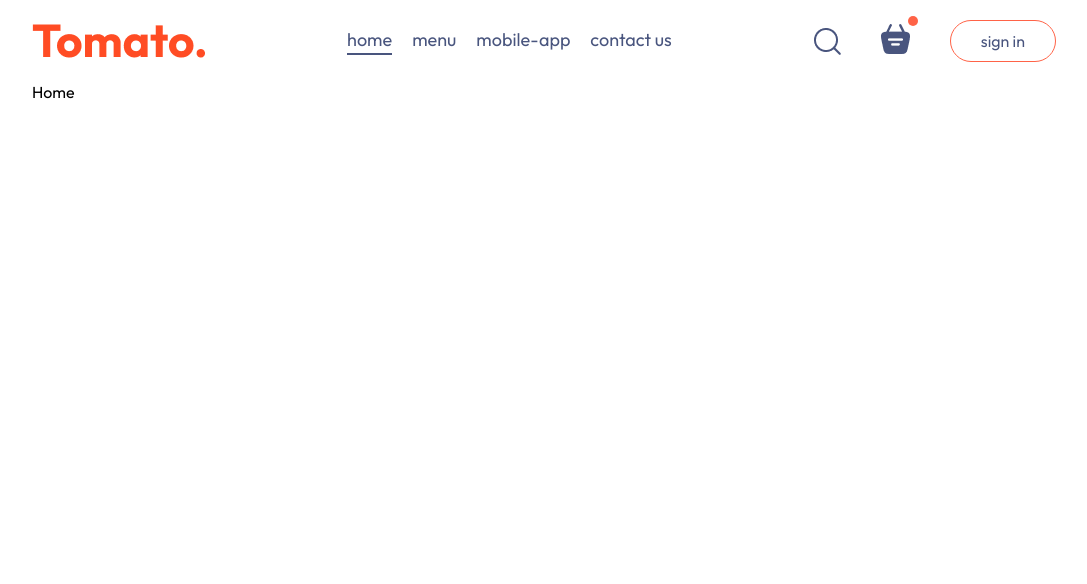
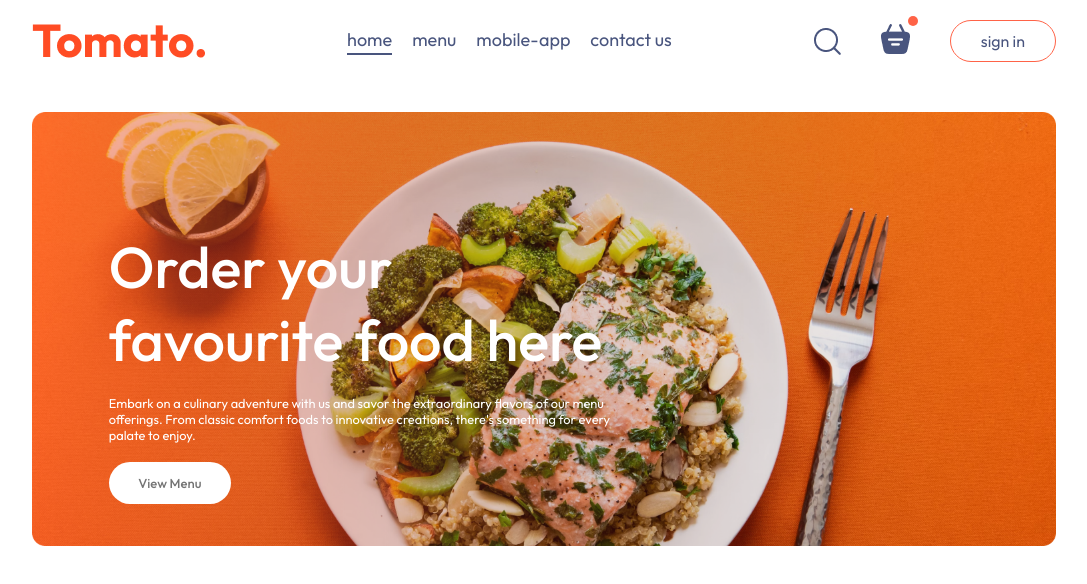
Before and after one commit to Amitadhikari52/Food-Delivery-App, a React (Vite) app in the folder frontend/: page / in a window 1280 px wide. Shown: the top 584 px of the page, without its empty margins (96-1183 px from the left). Built offline with nearby package versions, Linux system fonts and the light colour scheme.

Commit message:
Create website Header

```diff
--- /dev/null
+++ b/frontend/src/components/Header/Header.css
@@ -0,0 +1,42 @@
+.header{
+  height: 34vw;
+  margin: 30px auto;
+  background: url('/header_img.png') no-repeat;
+  background-size: contain;
+  position: relative;
+}
+
+.header-contents{
+  position :absolute;
+  display: flex;
+  flex-direction: column;
+  align-items: start;
+  gap: 1.5vw;
+  max-width: 50%;
+  bottom:10%;
+  left: 6vw;
+  animation: fadeIn 3s;
+
+}
+
+.header-contents h2{
+  font-weight: 500;
+  color: white;
+  font-size: max(4.5vw, 22px);
+}
+
+.header-contents p{
+  color: white;
+  font-size: 1vw;
+}
+
+.header-contents button{
+  border: none;
+  color: #747474;
+  font-weight: 500;
+  padding:1vw 2.3vw;
+  background-color: white;
+  font-size: max(1vw , 13px);
+  border-radius: 50px;
+
+}
--- /dev/null
+++ b/frontend/src/components/Header/Header.jsx
@@ -0,0 +1,16 @@
+import React from 'react';
+import './Header.css'
+
+const Header = () => {
+  return (
+    <div className='header'>
+      <div className="header-contents">
+        <h2>Order your favourite food here</h2>
+        <p>Embark on a culinary adventure with us and savor the extraordinary flavors of our menu offerings. From classic comfort foods to innovative creations, there's something for every palate to enjoy. </p>
+        <button>View Menu</button>
+      </div>
+    </div>
+  )
+}
+
+export default Header
--- a/frontend/src/index.css
+++ b/frontend/src/index.css
@@ -20,3 +20,12 @@ a{
   width: 80%;
   margin: auto;
 }
+
+@keyframes fadeIn{
+  0%{
+    opacity: 0;
+  }
+  100%{
+    opacity: 1;
+  }
+}
--- a/frontend/src/pages/Home/Home.jsx
+++ b/frontend/src/pages/Home/Home.jsx
@@ -1,9 +1,12 @@
 import React from 'react';
+import Header from '../../components/Header/Header';
 import './Home.css';
 
 const Home = () => {
   return (
-    <div>Home</div>
+    <div>
+      <Header />
+    </div>
   )
 }
 
```
Also changed, not shown: frontend/public/header_img.png (added).
